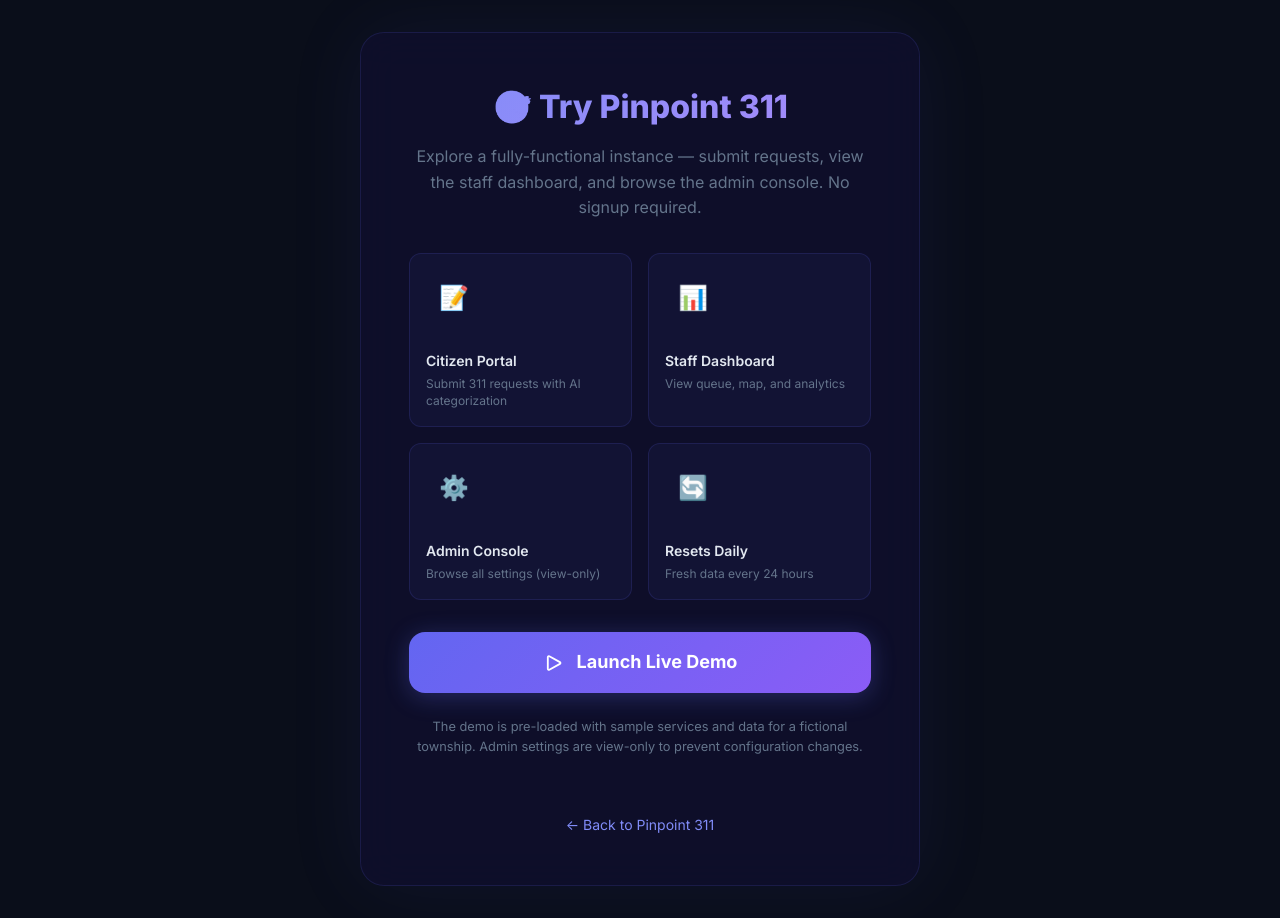
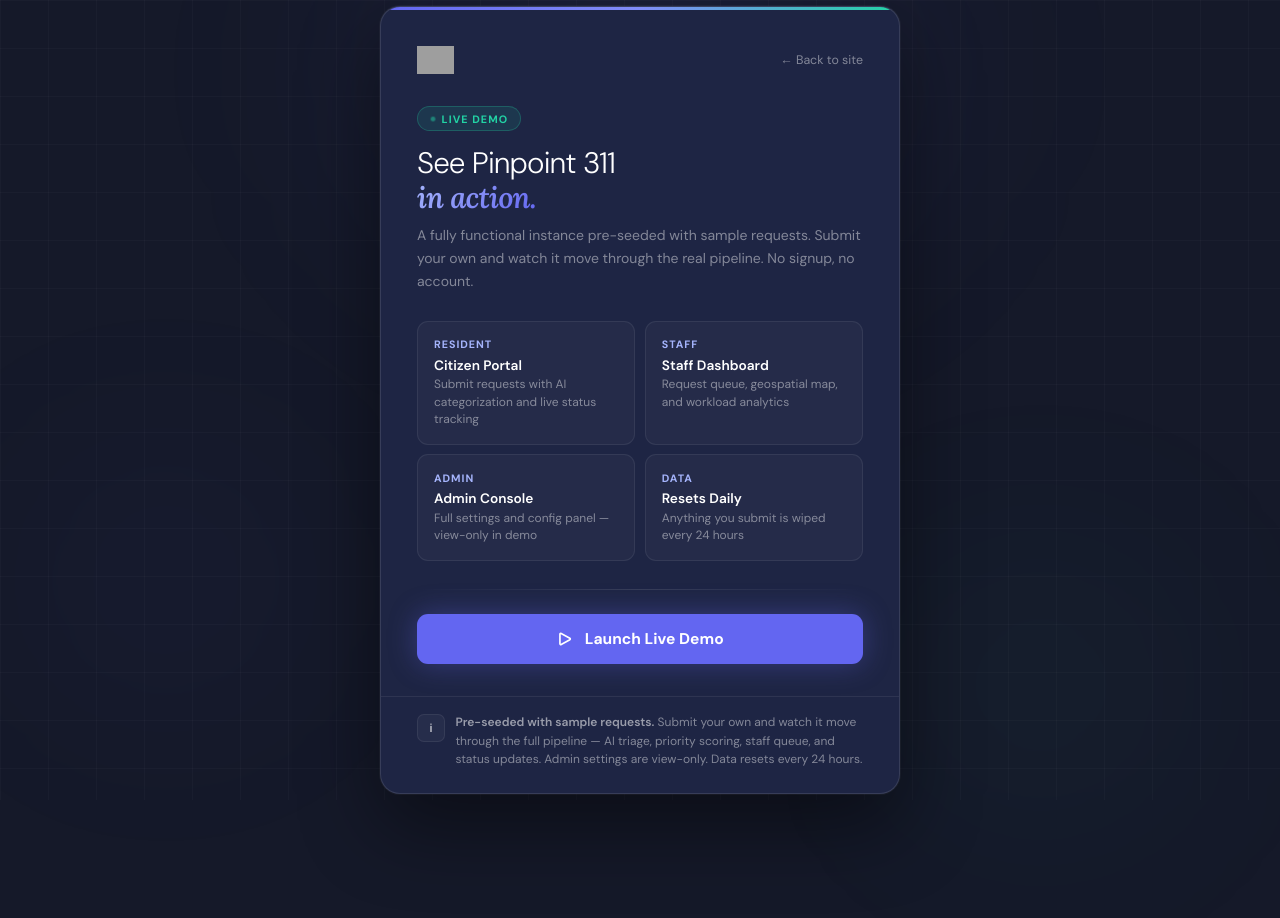
Before and after one commit to Pinpoint-311/Pinpoint311Website, a React app: page demo-launcher.html in a window 1280 px wide. After the commit the page ends 800 px from the top, so only its background shows below. Built offline with nearby package versions, Linux system fonts and the light colour scheme; grey boxes are pictures that could not be loaded.

Commit message:
Refactor demo-launcher.html with new styles and structure

```diff
--- a/demo-launcher.html
+++ b/demo-launcher.html
@@ -1,203 +1,311 @@
 <!DOCTYPE html>
 <html lang="en">
-
 <head>
-    <meta charset="UTF-8" />
-    <meta name="viewport" content="width=device-width, initial-scale=1.0" />
+<meta charset="UTF-8"/>
+<meta name="viewport" content="width=device-width, initial-scale=1.0"/>
 <title>Try Live Demo — Pinpoint 311</title>
-    <meta name="description"
-        content="Try the Pinpoint 311 live demo — no signup required. Explore the full citizen portal, staff dashboard, and admin console." />
-    <link rel="icon" href="/public/pinpoint311_icon.png" type="image/png" />
-    <link href="https://fonts.googleapis.com/css2?family=Inter:wght@400;500;600;700;800&display=swap"
-        rel="stylesheet" />
-    <link rel="stylesheet" href="/style.css" />
+<meta name="description" content="Try the Pinpoint 311 live demo — no signup required. Explore the full citizen portal, staff dashboard, and admin console."/>
+<link rel="icon" href="/public/pinpoint311_icon.png" type="image/png"/>
+<link href="https://fonts.googleapis.com/css2?family=DM+Sans:opsz,wght@9..40,300;9..40,400;9..40,500;9..40,600;9..40,700&family=Lora:ital,wght@1,400;1,600&display=swap" rel="stylesheet"/>
 <style>
-        :root {
-            --bg: #0a0a1a;
-            --card: rgba(15, 15, 46, 0.8);
-            --border: rgba(99, 102, 241, 0.15);
-            --primary: #818cf8;
-            --primary-bright: #a78bfa;
-            --accent: #6366f1;
-            --text: #e2e8f0;
-            --muted: #64748b;
-            --success: #22c55e;
+*,*::before,*::after{box-sizing:border-box;margin:0;padding:0}
+:root{
+  --navy:       #151929;
+  --navy-card:  #1e2544;
+  --navy-3:     #232b4e;
+  --purple:     #6366f1;
+  --purple-dim: rgba(99,102,241,0.15);
+  --purple-border: rgba(99,102,241,0.28);
+  --purple-glow: rgba(99,102,241,0.35);
+  --purple-light:#a5b4fc;
+  --green:      #22d3a5;
+  --green-dim:  rgba(34,211,165,0.1);
+  --green-border:rgba(34,211,165,0.25);
+  --white:      #ffffff;
+  --muted:      rgba(255,255,255,0.45);
+  --border:     rgba(255,255,255,0.07);
+  --border2:    rgba(255,255,255,0.11);
+}
+html,body{height:100%}
+body{
+  font-family:'DM Sans',sans-serif;
+  background:var(--navy);
+  color:var(--white);
+  min-height:100vh;
+  display:flex;
+  align-items:center;
+  justify-content:center;
+  padding:1.5rem 1rem;
+  position:relative;
+  overflow-x:hidden;
+  overflow-y:auto;
 }
 
-        * {
-            box-sizing: border-box;
-            margin: 0;
-            padding: 0;
+/* Background glows */
+.bg-glow{position:fixed;border-radius:50%;filter:blur(110px);pointer-events:none;z-index:0}
+.bg-glow-1{
+  width:700px;height:500px;
+  background:radial-gradient(ellipse,rgba(99,102,241,.16) 0%,transparent 70%);
+  top:-180px;left:50%;transform:translateX(-50%);
+}
+.bg-glow-2{
+  width:350px;height:350px;
+  background:radial-gradient(circle,rgba(34,211,165,.08) 0%,transparent 70%);
+  bottom:-60px;right:5%;
+}
+.bg-glow-3{
+  width:280px;height:280px;
+  background:radial-gradient(circle,rgba(99,102,241,.1) 0%,transparent 70%);
+  bottom:10%;left:2%;
 }
 
-        body {
-            font-family: 'Inter', sans-serif;
-            background: var(--bg);
-            color: var(--text);
-            min-height: 100vh;
-            display: flex;
-            align-items: center;
-            justify-content: center;
-            padding: 2rem;
+/* Subtle grid texture */
+body::before{
+  content:'';
+  position:fixed;inset:0;z-index:0;
+  background-image:
+    linear-gradient(rgba(255,255,255,.022) 1px,transparent 1px),
+    linear-gradient(90deg,rgba(255,255,255,.022) 1px,transparent 1px);
+  background-size:48px 48px;
+  pointer-events:none;
 }
 
-        .demo-card {
-            background: var(--card);
-            border: 1px solid var(--border);
-            border-radius: 24px;
-            padding: 3rem;
-            max-width: 560px;
-            width: 100%;
-            text-align: center;
-            backdrop-filter: blur(20px);
-            box-shadow: 0 0 80px rgba(99, 102, 241, 0.08);
+.card{
+  position:relative;z-index:1;
+  width:100%;max-width:520px;
+  background:var(--navy-card);
+  border:1px solid var(--border2);
+  border-radius:20px;
+  overflow:hidden;
+  box-shadow:0 0 0 1px rgba(255,255,255,.04), 0 32px 80px rgba(0,0,0,.45);
+  animation:cardIn .55s cubic-bezier(.22,1,.36,1) both;
+}
+@keyframes cardIn{
+  from{opacity:0;transform:translateY(28px)}
+  to{opacity:1;transform:translateY(0)}
 }
 
-        .demo-card h1 {
-            font-size: 2rem;
-            font-weight: 800;
-            margin-bottom: 0.75rem;
-            background: linear-gradient(135deg, var(--primary), var(--primary-bright));
-            -webkit-background-clip: text;
-            -webkit-text-fill-color: transparent;
+/* Card top accent bar */
+.card-accent{
+  height:3px;
+  background:linear-gradient(90deg,#6366f1 0%,#818cf8 50%,#22d3a5 100%);
 }
 
-        .demo-card p {
-            color: var(--muted);
-            line-height: 1.6;
-            margin-bottom: 2rem;
+.card-body{padding:2.25rem 2.25rem 2rem}
+
+/* Nav row */
+.card-nav{
+  display:flex;align-items:center;justify-content:space-between;
+  margin-bottom:2rem;
+}
+.logo{
+  display:flex;align-items:center;gap:.55rem;
+  text-decoration:none;
+}
+.logo-mark{
+  width:30px;height:30px;border-radius:8px;
+  background:linear-gradient(135deg,#818cf8,#4f52c8);
+  display:grid;place-items:center;
+  font-size:.88rem;font-weight:700;color:white;
+  flex-shrink:0;
+}
+.logo-name{font-size:.92rem;font-weight:700;color:var(--white)}
+.back-link{
+  font-size:.775rem;color:var(--muted);
+  text-decoration:none;
+  display:flex;align-items:center;gap:.3rem;
+  transition:color .2s;
+}
+.back-link:hover{color:var(--white)}
+
+/* Header */
+.card-header{margin-bottom:1.75rem}
+.pill{
+  display:inline-flex;align-items:center;gap:.35rem;
+  font-size:.67rem;font-weight:700;letter-spacing:.1em;text-transform:uppercase;
+  color:var(--green);
+  background:var(--green-dim);
+  border:1px solid var(--green-border);
+  border-radius:20px;padding:.28rem .75rem;
+  margin-bottom:.9rem;
+}
+.pill-dot{
+  width:6px;height:6px;border-radius:50%;
+  background:var(--green);
+  animation:pulse 2s ease infinite;
+}
+@keyframes pulse{
+  0%,100%{opacity:1;transform:scale(1)}
+  50%{opacity:.5;transform:scale(.8)}
+}
+.card-header h1{
+  font-size:1.85rem;font-weight:300;
+  letter-spacing:-.03em;line-height:1.15;
+  margin-bottom:.55rem;
+}
+.card-header h1 em{
+  font-family:'Lora',serif;font-style:italic;font-weight:600;
+  background:linear-gradient(130deg,#a5b4fc,#6366f1);
+  -webkit-background-clip:text;-webkit-text-fill-color:transparent;background-clip:text;
+}
+.card-header p{
+  font-size:.875rem;color:var(--muted);line-height:1.65;
 }
 
-        .features {
-            display: grid;
-            grid-template-columns: 1fr 1fr;
-            gap: 1rem;
-            margin-bottom: 2rem;
-            text-align: left;
+/* Feature grid */
+.features{
+  display:grid;grid-template-columns:1fr 1fr;
+  gap:.6rem;margin-bottom:1.75rem;
+}
+.feature{
+  background:rgba(255,255,255,.03);
+  border:1px solid var(--border);
+  border-radius:11px;
+  padding:.95rem 1rem;
+  transition:border-color .2s,background .2s;
+}
+.feature:hover{
+  border-color:var(--purple-border);
+  background:var(--purple-dim);
+}
+.feature-label{
+  font-size:.67rem;font-weight:700;letter-spacing:.09em;
+  text-transform:uppercase;color:var(--purple-light);
+  margin-bottom:.28rem;
+}
+.feature-title{
+  font-size:.855rem;font-weight:600;color:var(--white);
+  margin-bottom:.18rem;
+}
+.feature-desc{
+  font-size:.75rem;color:var(--muted);line-height:1.45;
 }
 
-        .feature {
-            background: rgba(99, 102, 241, 0.06);
-            border: 1px solid var(--border);
-            border-radius: 12px;
-            padding: 1rem;
+/* Divider */
+.divider{
+  height:1px;
+  background:linear-gradient(to right,transparent,var(--border2),transparent);
+  margin-bottom:1.5rem;
 }
 
-        .feature-icon {
-            font-size: 1.5rem;
-            margin-bottom: 0.5rem;
+/* CTA */
+.launch-btn{
+  display:flex;align-items:center;justify-content:center;gap:.65rem;
+  width:100%;
+  padding:.95rem 1.5rem;
+  background:var(--purple);
+  color:var(--white);border:none;border-radius:11px;
+  font-size:.975rem;font-weight:700;font-family:inherit;
+  cursor:pointer;text-decoration:none;
+  box-shadow:0 0 28px var(--purple-glow);
+  transition:transform .18s,box-shadow .18s,opacity .18s;
 }
+.launch-btn:hover{
+  transform:translateY(-2px);
+  box-shadow:0 6px 40px var(--purple-glow);
+  opacity:.93;
+}
+.launch-btn svg{width:18px;height:18px;flex-shrink:0}
 
-        .feature-title {
-            font-weight: 600;
-            font-size: 0.875rem;
-            margin-bottom: 0.25rem;
-            color: var(--text);
+/* Footer note */
+.card-footer{
+  padding:1rem 2.25rem 1.5rem;
+  border-top:1px solid var(--border);
+  display:flex;align-items:flex-start;gap:.65rem;
 }
+.footer-icon{
+  width:28px;height:28px;border-radius:7px;
+  background:rgba(255,255,255,.04);border:1px solid var(--border);
+  display:grid;place-items:center;flex-shrink:0;margin-top:.05rem;
+  font-size:.72rem;
+}
+.footer-text{font-size:.75rem;color:var(--muted);line-height:1.55}
+.footer-text strong{color:rgba(255,255,255,.55);font-weight:600}
 
-        .feature-desc {
-            font-size: 0.75rem;
-            color: var(--muted);
-            line-height: 1.4;
-        }
-
-        .launch-btn {
-            display: inline-flex;
-            align-items: center;
-            justify-content: center;
-            gap: 0.75rem;
-            width: 100%;
-            padding: 1rem 2rem;
-            font-size: 1.125rem;
-            font-weight: 700;
-            color: white;
-            background: linear-gradient(135deg, #6366f1, #8b5cf6);
-            border: none;
-            border-radius: 16px;
-            cursor: pointer;
-            text-decoration: none;
-            transition: all 0.3s ease;
-            box-shadow: 0 4px 24px rgba(99, 102, 241, 0.3);
-        }
-
-        .launch-btn:hover {
-            transform: translateY(-2px);
-            box-shadow: 0 8px 32px rgba(99, 102, 241, 0.4);
-        }
-
-        .launch-btn svg {
-            width: 22px;
-            height: 22px;
-        }
-
-        .info-text {
-            margin-top: 1.5rem;
-            font-size: 0.8rem;
-            color: var(--muted);
-        }
-
-        .back-link {
-            display: inline-block;
-            margin-top: 1.5rem;
-            color: var(--primary);
-            text-decoration: none;
-            font-size: 0.875rem;
-            transition: color 0.2s;
-        }
-
-        .back-link:hover {
-            color: var(--primary-bright);
+/* ── MOBILE ── */
+@media(max-width:480px){
+  body{align-items:flex-start;padding:1rem .75rem 2rem}
+  .card{border-radius:16px}
+  .card-body{padding:1.5rem 1.35rem 1.4rem}
+  .card-nav{margin-bottom:1.5rem}
+  .card-header h1{font-size:1.55rem}
+  .card-header{margin-bottom:1.4rem}
+  .features{grid-template-columns:1fr;gap:.5rem;margin-bottom:1.4rem}
+  .feature{padding:.8rem .9rem}
+  .card-footer{padding:.9rem 1.35rem 1.25rem}
+  .launch-btn{font-size:.92rem;padding:.88rem 1.25rem}
 }
 </style>
 </head>
+<body>
 
-<body>
-    <div class="demo-card">
-        <h1>🎯 Try Pinpoint 311</h1>
-        <p>
-            Explore a fully-functional instance — submit requests, view the staff dashboard,
-            and browse the admin console. No signup required.
-        </p>
+<div class="bg-glow bg-glow-1"></div>
+<div class="bg-glow bg-glow-2"></div>
+<div class="bg-glow bg-glow-3"></div>
 
+<div class="card">
+  <div class="card-accent"></div>
+  <div class="card-body">
+
+    <!-- Nav -->
+    <div class="card-nav">
+      <a class="logo" href="/">
+        <img src="https://www.pinpoint311.org/pinpoint311_logo_dark_transparent.png" alt="Pinpoint 311" style="height:28px;width:auto;display:block;"/>
+      </a>
+      <a class="back-link" href="/">← Back to site</a>
+    </div>
+
+    <!-- Header -->
+    <div class="card-header">
+      <div class="pill"><div class="pill-dot"></div>Live demo</div>
+      <h1>See Pinpoint 311<br/><em>in action.</em></h1>
+      <p>A fully functional instance pre-seeded with sample requests. Submit your own and watch it move through the real pipeline. No signup, no account.</p>
+    </div>
+
+    <!-- Features -->
     <div class="features">
       <div class="feature">
-                <div class="feature-icon">📝</div>
+        <div class="feature-label">Resident</div>
         <div class="feature-title">Citizen Portal</div>
-                <div class="feature-desc">Submit 311 requests with AI categorization</div>
+        <div class="feature-desc">Submit requests with AI categorization and live status tracking</div>
       </div>
       <div class="feature">
-                <div class="feature-icon">📊</div>
+        <div class="feature-label">Staff</div>
         <div class="feature-title">Staff Dashboard</div>
-                <div class="feature-desc">View queue, map, and analytics</div>
+        <div class="feature-desc">Request queue, geospatial map, and workload analytics</div>
       </div>
       <div class="feature">
-                <div class="feature-icon">⚙️</div>
+        <div class="feature-label">Admin</div>
         <div class="feature-title">Admin Console</div>
-                <div class="feature-desc">Browse all settings (view-only)</div>
+        <div class="feature-desc">Full settings and config panel — view-only in demo</div>
       </div>
       <div class="feature">
-                <div class="feature-icon">🔄</div>
+        <div class="feature-label">Data</div>
         <div class="feature-title">Resets Daily</div>
-                <div class="feature-desc">Fresh data every 24 hours</div>
+        <div class="feature-desc">Anything you submit is wiped every 24 hours</div>
       </div>
     </div>
 
-        <a href="https://demo.pinpoint311.org" class="launch-btn">
-            <svg xmlns="http://www.w3.org/2000/svg" fill="none" viewBox="0 0 24 24" stroke-width="2"
-                stroke="currentColor">
-                <path stroke-linecap="round" stroke-linejoin="round"
-                    d="M5.25 5.653c0-.856.917-1.398 1.667-.986l11.54 6.347a1.125 1.125 0 0 1 0 1.972l-11.54 6.347a1.125 1.125 0 0 1-1.667-.986V5.653Z" />
+    <div class="divider"></div>
+
+    <!-- CTA -->
+    <a class="launch-btn" href="https://demo.pinpoint311.org">
+      <svg xmlns="http://www.w3.org/2000/svg" fill="none" viewBox="0 0 24 24" stroke-width="2.2" stroke="currentColor">
+        <path stroke-linecap="round" stroke-linejoin="round" d="M5.25 5.653c0-.856.917-1.398 1.667-.986l11.54 6.347a1.125 1.125 0 0 1 0 1.972l-11.54 6.347a1.125 1.125 0 0 1-1.667-.986V5.653Z"/>
       </svg>
       Launch Live Demo
     </a>
 
-        <p class="info-text">
-            The demo is pre-loaded with sample services and data for a fictional township.
-            Admin settings are view-only to prevent configuration changes.
-        </p>
+  </div>
 
-        <a href="/" class="back-link">← Back to Pinpoint 311</a>
+  <!-- Footer -->
+  <div class="card-footer">
+    <div class="footer-icon">ℹ</div>
+    <div class="footer-text">
+      <strong>Pre-seeded with sample requests.</strong> Submit your own and watch it move through the full pipeline — AI triage, priority scoring, staff queue, and status updates. Admin settings are view-only. Data resets every 24 hours.
     </div>
+  </div>
+</div>
+
 </body>
-
 </html>
```
Lines whose indentation alone changed are shown as unchanged.
